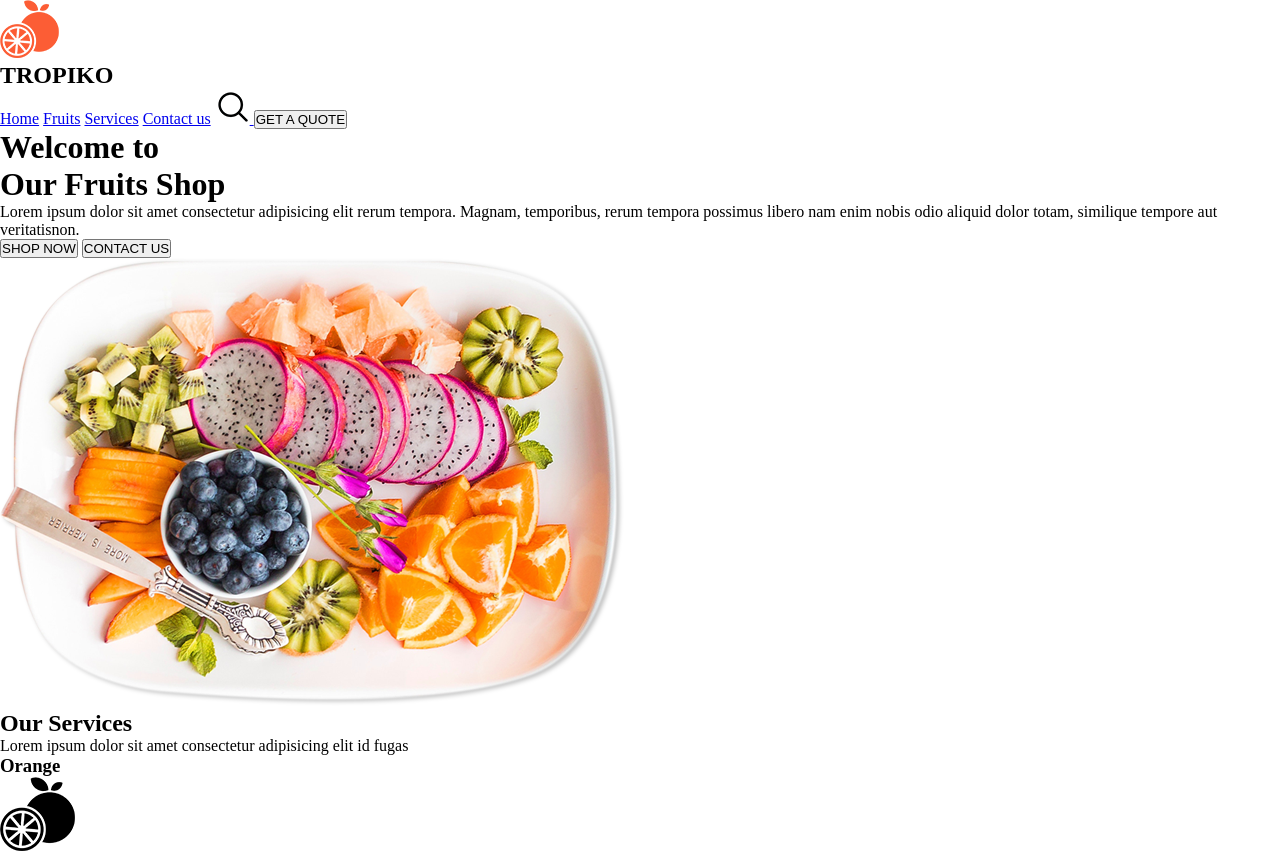
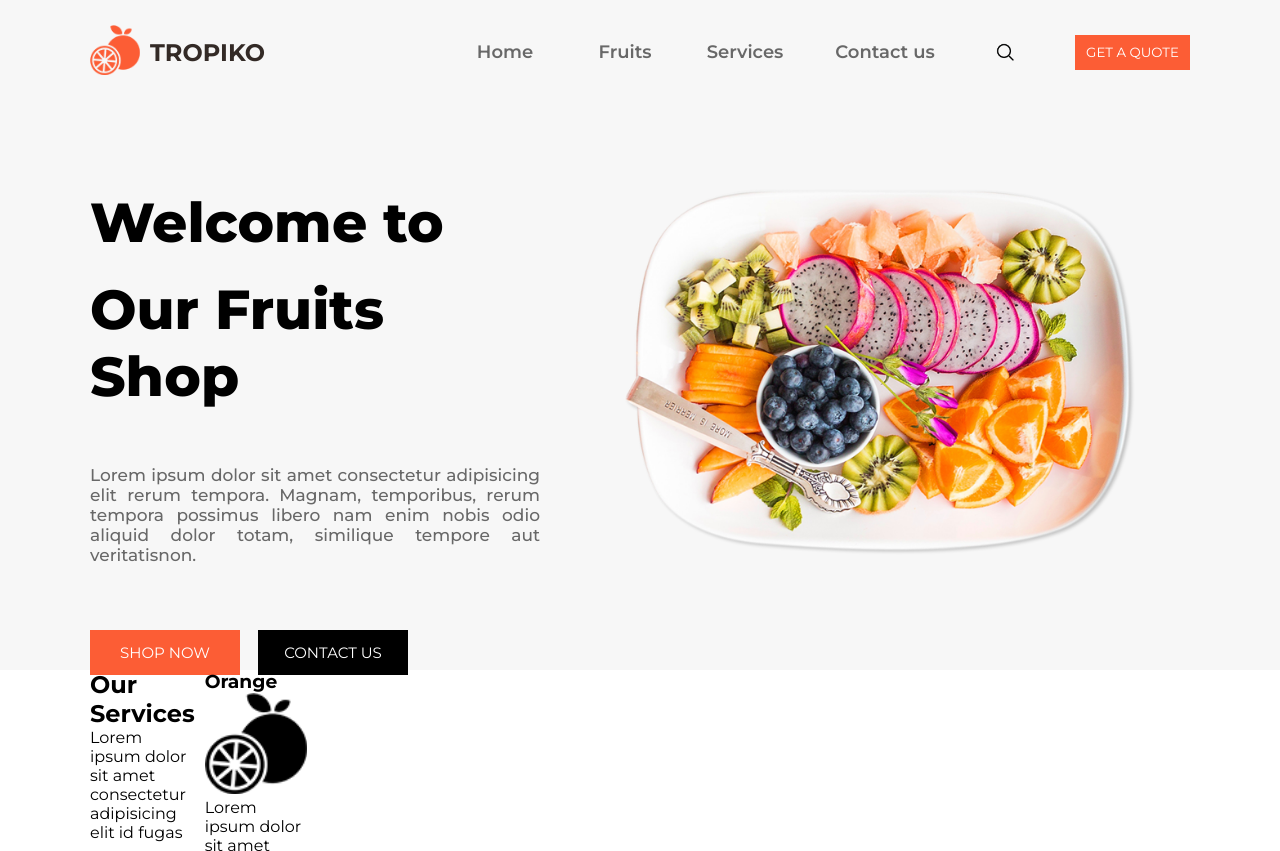
Before and after one commit to AngeeG28/Ejercicio_Tropiko, a plain HTML site: page index.html in a window 1280 px wide. Shown: the top 851 px of the page. Drawn offline with Linux system fonts and the light colour scheme.

Commit message:
Se agregaron los estilos para el header de la página

```diff
--- a/styles.css
+++ b/styles.css
@@ -1,8 +1,143 @@
 *{
 margin: 0;
 padding: 0;
+box-sizing: border-box;
+font-family: "Montserrat", sans-serif;
 }
 
+.grid{
+    display: grid;
+    grid-template-columns: repeat(12, 1fr);
+    width: 100%;
+    max-width: 1100px;
+    height: 100vh;
+    margin: auto;
+    gap: 10px;
+    overflow: hidden;
+}
+
+header{
+    display: grid;
+    grid-template-columns: subgrid;
+    grid-template-rows: repeat(2, auto);
+    height: 670px; ;
+    grid-column: span 12;
+    background: rgb(247, 247, 247);
+}
+
+.container{
+    margin: 0 auto;
+    width: max-content;
+    min-height: 20px;
+    padding: 25px 0;
+}
+.nav{
+    display: grid;
+    justify-content: space-between;
+    align-items: center;
+    justify-content: space-around;
+    grid-column: 1/13;
+    grid-template-columns: subgrid;
+    color: rgb(51, 42, 38);
+}
+
+#logo{
+    width: 90%;
+    min-width: 50px;
+    min-height: 50px;
+}
+
+.div-menu{
+    display: grid;
+    justify-content: space-between;
+    align-items: center;
+    grid-column: 7/13;
+    grid-template-columns: subgrid;
+    gap: 20px;
+}
+button#btn-get{
+    width: 90%;
+    min-width: 115px;
+    min-height: 35px;
+    border-style: none;
+    padding: 0 5px;
+    color: white;
+    background: rgb(252, 93, 53);
+}
+.menu{
+    display: flex;
+    min-width: 100px;
+    text-decoration: none;
+    font-size: 18px;
+    font-weight: 550;
+    text-align: center;
+    color: rgb(104, 104, 104);
+    justify-content: space-evenly;
+}
+img#img-buscar{
+    width: 90%;
+    max-width: 20px;
+    height: auto;
+}
+#contactanos{
+    margin-left: 20px;
+}
+.text-bienvenida{
+    grid-column: 1/8;
+    grid-row: 2/4;
+    padding: 100px 0;
+    padding-right: 20px;
+
+}
+.bienevenida{
+    font-size: 55px;
+    padding: 10px 0;
+    font-weight: 800;
+}
+.p-bienvenida{
+    padding: 45px 0;
+    font-size: 17px;
+    color: rgb(104, 104, 104);
+    font-weight: 500;
+    text-align: justify;
+}
+.img-slide{
+    width: 100%;
+    height: auto;
+    grid-column: 8/13;
+    grid-row: 2;
+    padding-top: 110px;
+    text-align: center;
+}
+.img{
+    width: 100%;
+    max-width: 510px;
+}
+.botones{
+   padding-bottom: 25px;
+   padding-top: 20px;
+
+   display: grid;
+   grid-template-columns: repeat(2, 168px);
+   justify-content: stretch;
+}
+button#btn-comprar, button#btn-contacto{
+    width: 95%;
+    max-width: 150px;
+    min-height: 45px;
+    border-style: none;
+    font-size: 15px;
+}
+
+button#btn-comprar{
+    color: white;
+    background: rgb(252, 93, 53);
+}
+
+button#btn-contacto{
+    color: white;
+    background: black;
+}
 .tasty{
     background-image: url(images/tasty-image.png);
 }
```
